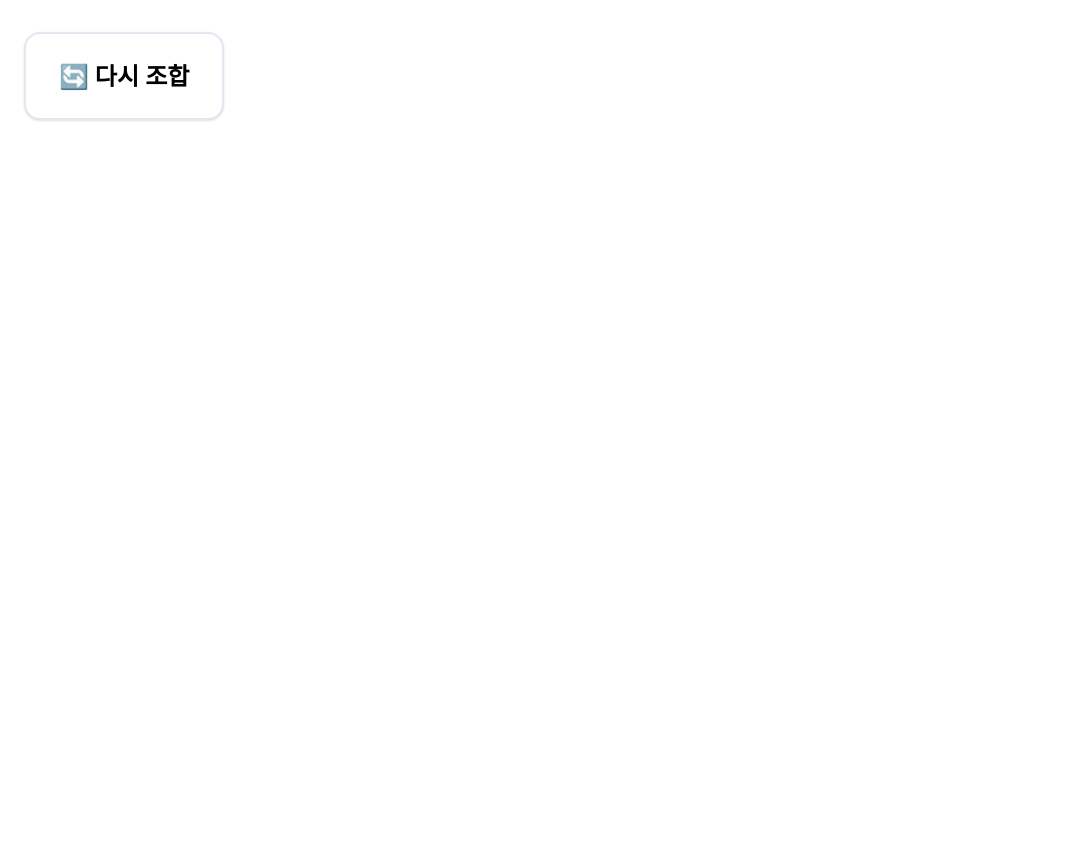
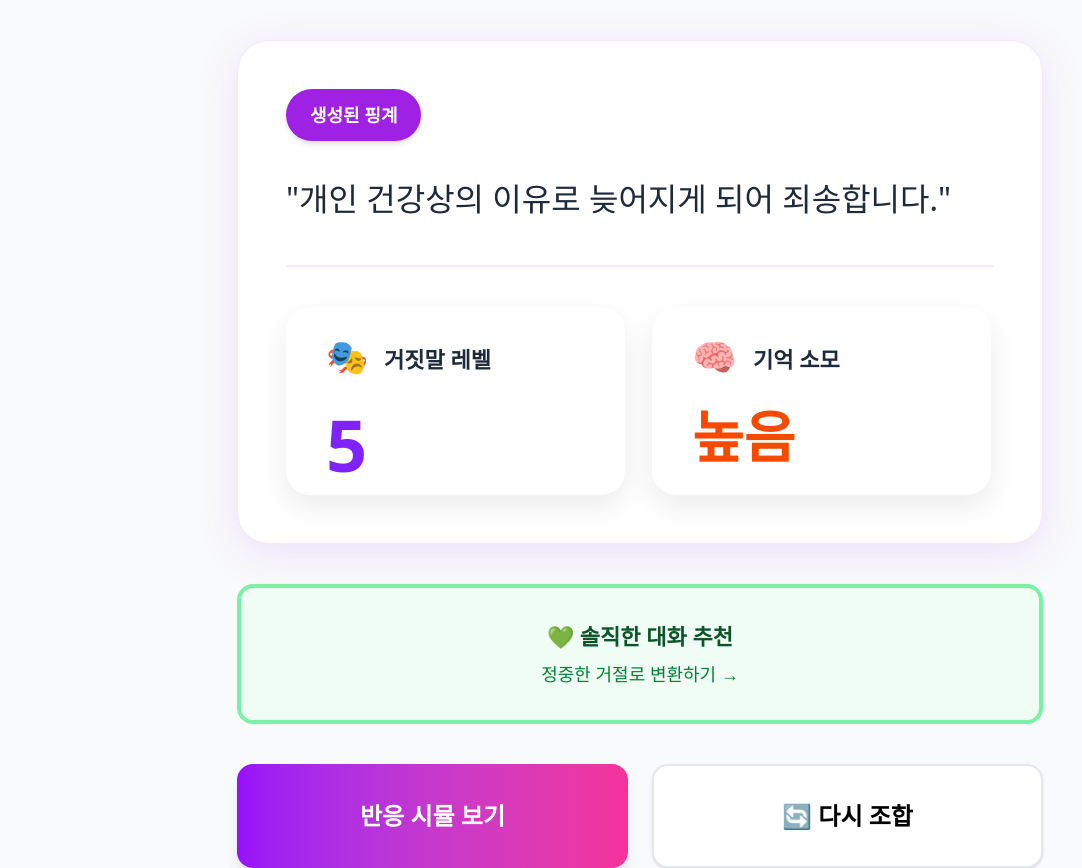
Before and after one commit to Bluedragon3rd/Frontend, a React (Vite) app in the folder makingLie/: page /result in a window 1280 px wide. Shown: the whole page, without its empty margins (0-1082 px from the left). Before the commit the page ends 800 px from the top, so only its background shows below. Built offline with nearby package versions, Linux system fonts and the light colour scheme.

Commit message:
resultPage 생성

```diff
--- a/makingLie/src/components/GradationButton.tsx
+++ b/makingLie/src/components/GradationButton.tsx
@@ -1,14 +1,34 @@
 import { useNavigate } from "react-router-dom";
+
 interface GradationButtonProps {
   title: string;
+  className?: string;
+  onClick?: () => void;
 }
-const GradationButton = ({ title }: GradationButtonProps) => {
+
+const GradationButton = ({
+  title,
+  className,
+  onClick,
+}: GradationButtonProps) => {
   const navigate = useNavigate();
+
   return (
-    <div>
+    // 1. 여기서 부모가 준 크기(391px)를 받음
+    <div className={className}>
       <button
-        onClick={() => navigate("/result")}
-        className="w-[200px] h-[40px] flex justify-center items-center bg-gradient-to-r from-purple-600 to-pink-500 text-white font-bold py-3 px-12 rounded-lg shadow-lg"
+        onClick={onClick || (() => navigate("/result"))}
+        className="
+          w-full h-full /* 👈 핵심 수정 */
+          text-[24px]
+          flex justify-center items-center
+          bg-gradient-to-r from-purple-600 to-pink-500
+          text-white
+          font-bold
+          rounded-2xl
+          shadow-lg
+          /* py-3 px-12 제거 또는 유지해도 w-full이라 괜찮음 */
+        "
       >
         {title}
       </button>
--- a/makingLie/src/components/HonestTalkButton.tsx
+++ b/makingLie/src/components/HonestTalkButton.tsx
@@ -8,7 +8,8 @@ const HonestTalkButton = () => {
       <button
         onClick={() => navigate("/honest-talk")}
         className="
-          w-full
+          w-[806px]
+          h-[140px]
           rounded-2xl
           border-4 border-green-300
           bg-green-50
--- a/makingLie/src/components/LieLevelCard.tsx
+++ b/makingLie/src/components/LieLevelCard.tsx
@@ -6,7 +6,8 @@ const LieLevelCard = ({ level }: Props) => {
   return (
     <div
       className="
-        w-full
+        w-[339px]
+        h-[188px]
         rounded-3xl
         bg-white
         px-10 py-8
--- a/makingLie/src/components/MemoryCostCard.tsx
+++ b/makingLie/src/components/MemoryCostCard.tsx
@@ -6,7 +6,8 @@ const MemoryCostCard = ({ level }: Props) => {
   return (
     <div
       className="
-        w-full
+        w-[339px]
+        h-[188px]
         rounded-3xl
         bg-white
         px-10 py-8
@@ -34,8 +35,8 @@ const MemoryCostCard = ({ level }: Props) => {
             level === "높음"
               ? "text-orange-600"
               : level === "중간"
-              ? "text-yellow-500"
-              : "text-green-500"
+                ? "text-yellow-500"
+                : "text-green-500"
           }
         `}
       >
--- a/makingLie/src/components/RetryButton.tsx
+++ b/makingLie/src/components/RetryButton.tsx
@@ -1,18 +1,25 @@
 import { useNavigate } from "react-router-dom";
 
-const RetryButton = () => {
+interface RetryButtonProps {
+  className?: string;
+  onClick?: () => void; // onClick도 전달받을 수 있게 추가하면 좋습니다
+}
+
+const RetryButton = ({ className, onClick }: RetryButtonProps) => {
   const navigate = useNavigate();
 
   return (
-    <div>
+    // 1. 여기서 부모가 준 크기(391px)를 받음
+    <div className={className}>
       <button
-        onClick={() => navigate("/first-step")}
+        onClick={onClick || (() => navigate("/first-step"))}
         className="
-          w-[200px]
+          w-full h-full  /* 👈 핵심 수정: 부모 크기에 꽉 차게 변경 */
           rounded-2xl
           border-2 border-slate-200
           bg-white
-          py-6
+          /* py-6 제거 (높이가 고정되면 패딩보단 flex 정렬이 안전함) */
+          flex justify-center items-center
           text-[24px]
           font-semibold
           shadow-sm
--- a/makingLie/src/pages/ResultPage.tsx
+++ b/makingLie/src/pages/ResultPage.tsx
@@ -1,12 +1,40 @@
+import GradationButton from "../components/GradationButton";
+import HonestTalkButton from "../components/HonestTalkButton";
+import LieLevelCard from "../components/LieLevelCard";
+import MemoryCostCard from "../components/MemoryCostCard";
 import RetryButton from "../components/RetryButton";
 
 const ResultPage = () => {
   return (
-    <div className="px-6">
-      {/* 결과 카드들 */}
+    <div className="flex flex-col justify-center items-center min-h-screen bg-gray-50">
+      <div className="mt-10 w-[806px] bg-white rounded-[32px] p-12 shadow-[0_10px_40px_rgba(168,85,247,0.15)] border border-purple-100 flex flex-col">
+        <div className="self-start bg-[#9F21E3] text-white px-6 py-3 rounded-full font-bold text-lg mb-8 shadow-md">
+          생성된 핑계
+        </div>
 
-      <div className="mt-8">
-        <RetryButton />
+        <h1 className="text-[32px] font-medium text-gray-800 leading-relaxed mb-10">
+          "개인 건강상의 이유로 늦어지게 되어 죄송합니다."
+        </h1>
+
+        <hr className="w-full border-t-2 border-purple-100 mb-10" />
+        <div className="flex flex-row gap-6 w-full">
+          <div className="flex-1">
+            <LieLevelCard level={5} />
+          </div>
+          <div className="flex-1">
+            <MemoryCostCard level="높음" />
+          </div>
+        </div>
+      </div>
+      <div className="mt-10 mb-10">
+        <HonestTalkButton />
+      </div>
+      <div className="flex flex-row gap-6">
+        <GradationButton
+          title="반응 시뮬 보기"
+          className="w-[391px] h-[104px]"
+        />{" "}
+        <RetryButton className="w-[391px] h-[104px]" />
       </div>
     </div>
   );
--- a/makingLie/src/pages/TestPage.tsx
+++ b/makingLie/src/pages/TestPage.tsx
@@ -1,10 +1,14 @@
-import GradationButton from "../components/GradationButton";
+import HonestTalkButton from "../components/HonestTalkButton";
+import LieLevelCard from "../components/LieLevelCard";
+import MemoryCostCard from "../components/MemoryCostCard";
 
 const TestPage = () => {
   return (
     <div>
       테스트 페이지 입니다
-      <GradationButton title="테스트 버튼" />
+      <LieLevelCard level={1} />
+      <HonestTalkButton />
+      <MemoryCostCard level="낮음" />
     </div>
   );
 };
```
